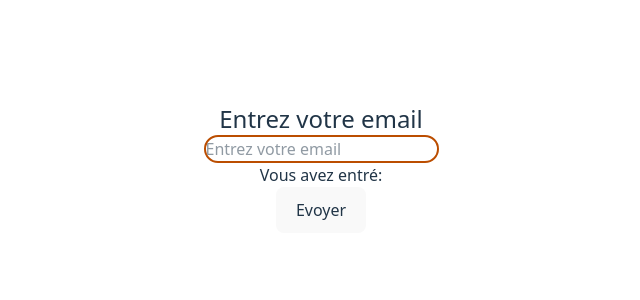
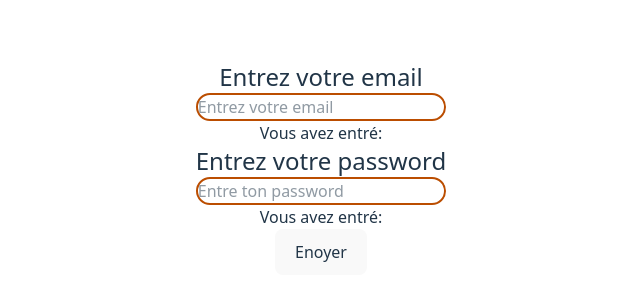
Before and after one commit to jean-ely-gendrau/form-reactjs, a React (Vite) app: page / in a window 1280 px wide. Shown: the part 232-532 px from the top of the page, without its empty margins (319-959 px from the left). Built offline with nearby package versions, Linux system fonts and the light colour scheme.

Commit message:
Ajout de la gestion de l'état pour le mot de passe dans le composant ConnectForm

```diff
--- a/src/components/ConnectForm.jsx
+++ b/src/components/ConnectForm.jsx
@@ -4,6 +4,7 @@ import InputForm from "./InputForm";
 export default function ConnectForm() {
 
     const [email, setEmail] = useState("");
+    const [password, setPassword] = useState("");
 
     // Fonction appelée lors de la soumission du formulaire
     const handleSubmit = (e) => {
@@ -25,8 +26,14 @@ export default function ConnectForm() {
                     onChange={(e) => setEmail(e.target.value)}
                     value={email}
                 />
+                <InputForm
+                    label="password"
+                    placeholder="Entre ton"
+                    onChange={(e) => setPassword(e.target.value)}
+                    value={password}
+                />
 
-                <button type="submit">Evoyer</button>
+                <button type="submit">Enoyer</button>
             </form>
         </>
     )
```
